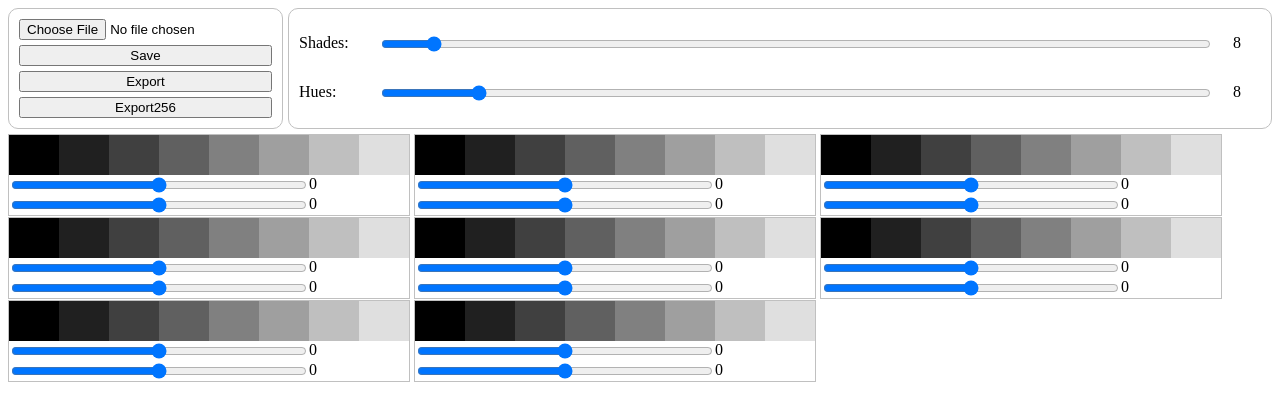
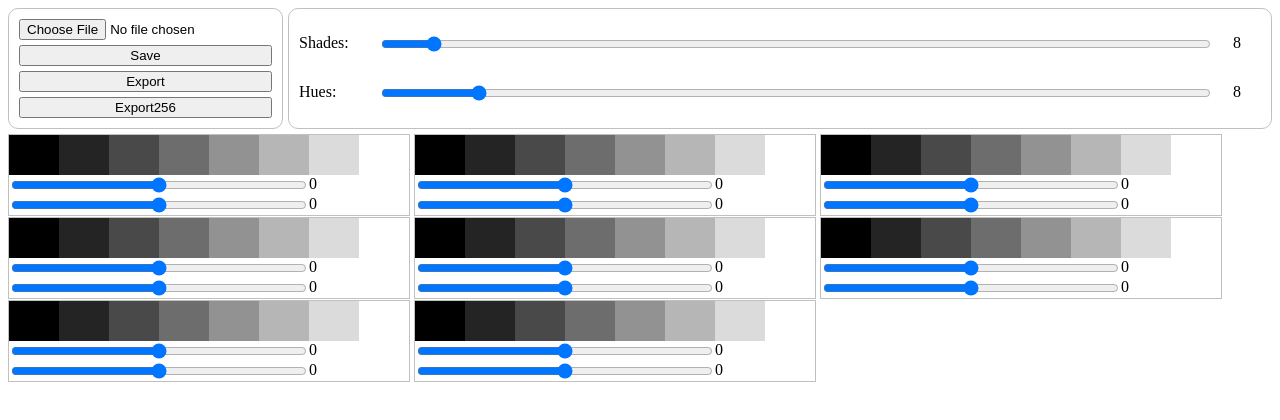
Before and after one commit to copperscreen/yiq_pal, a plain HTML site: page index.html in a window 1280 px wide. Drawn offline with Linux system fonts and the light colour scheme.

Commit message:
fix shades off by one error

```diff
--- a/index.html
+++ b/index.html
@@ -152,8 +152,8 @@ window.onload=function(){
 	function redraw(frame){
 		const i = 2*0.593*(parse(frame,'i'))-0.593;
 		const q = 2*0.52*(parse(frame,'q'))-0.52;
-		const cols = Array(shadeCount).fill(0).map( (_,idx) => rgb(idx / shadeCount,i,q));
-		const grays = Array(shadeCount).fill(0).map( (_,idx) => rgb(idx / shadeCount,0,0));
+		const cols = Array(shadeCount).fill(0).map( (_,idx) => rgb(idx / (shadeCount-1),i,q));
+		const grays = Array(shadeCount).fill(0).map( (_,idx) => rgb(idx / (shadeCount-1),0,0));
 		frame.querySelector('.test').innerHTML = cols.map(col => `<span class="colors" style="background: rgb(${ clip(col.r) + ',' + clip(col.g) + ',' + clip(col.b)})" >&nbsp;</span>`).join('');
 		frame.querySelector('.test2').innerHTML = grays.map(gray => `<span class="grays" style="background: rgb(${ clip(gray.r) + ',' + clip(gray.g) + ',' + clip(gray.b)})" >&nbsp;</span>`).join('');
 		frame.querySelector('.il').textContent = i;
```
